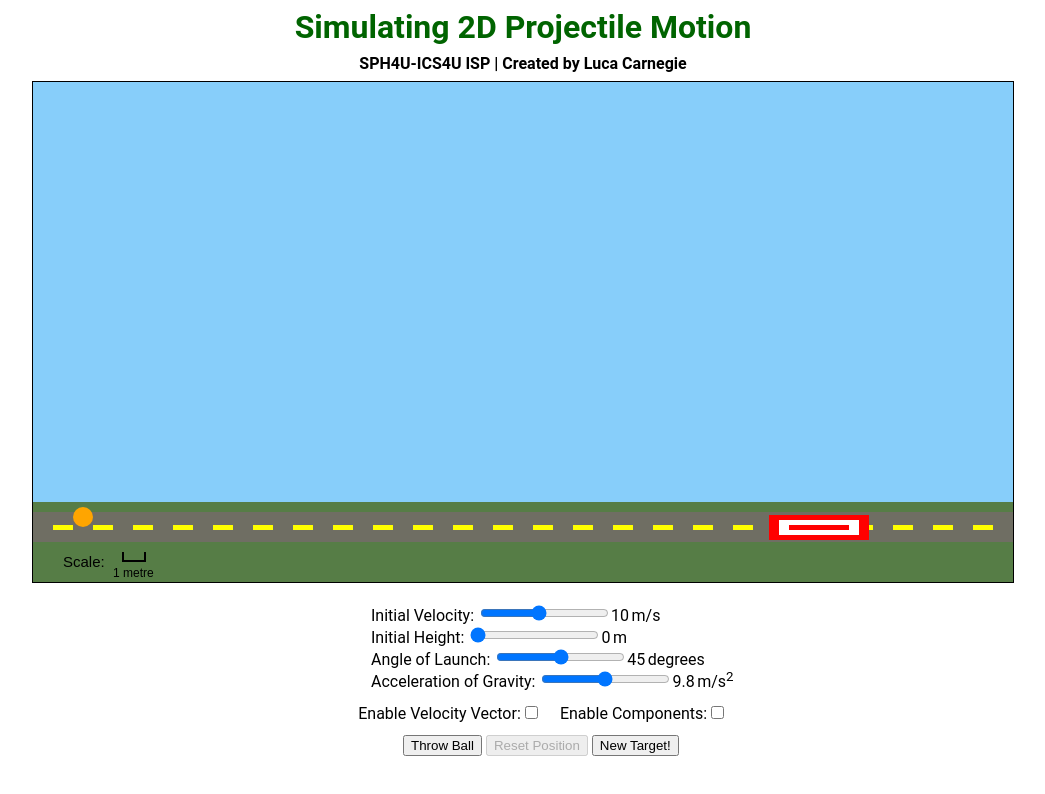
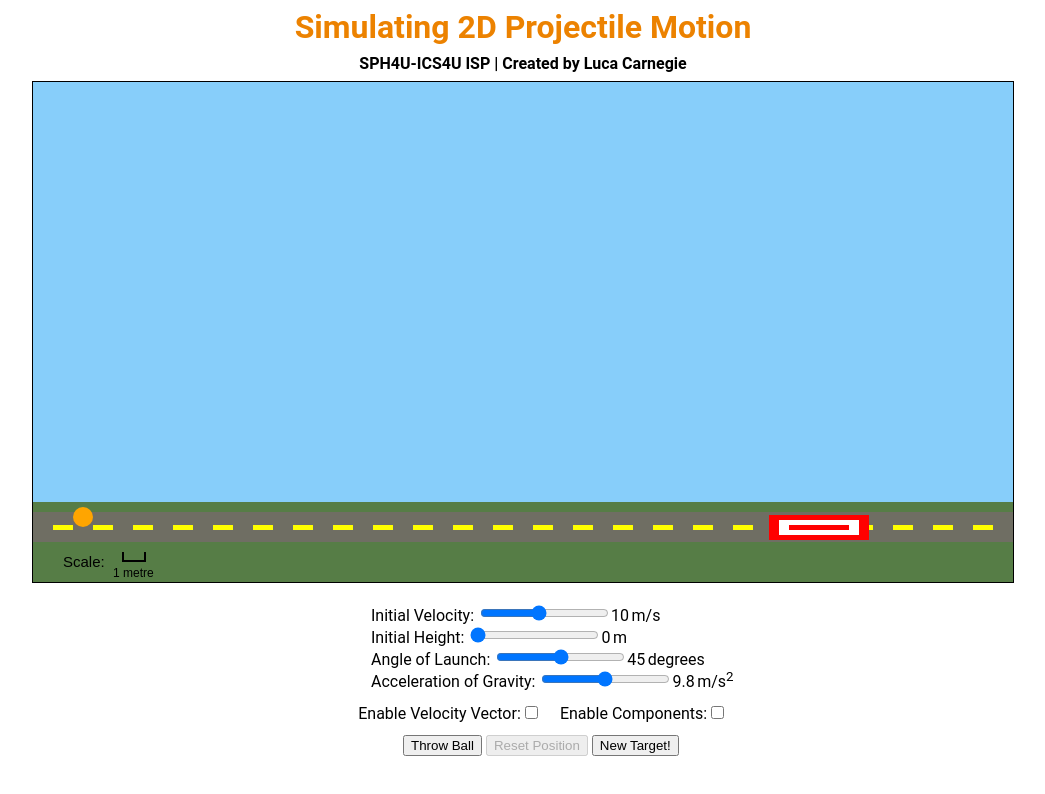
Before and after one commit to lcarnegie/Projectile-Simulator, a plain HTML site: page index.html in a window 1280 px wide. Shown: the whole page, without its empty margins (117-1162 px from the left). Drawn offline with Linux system fonts and the light colour scheme.

Commit message:
New header color

```diff
--- a/style.css
+++ b/style.css
@@ -4,7 +4,7 @@ body {
 
 #title {
     text-align: center;
-    color: darkgreen;
+    color: #ec8200;
     margin-top: 1vh;
     margin-bottom: 0;
 }
```
